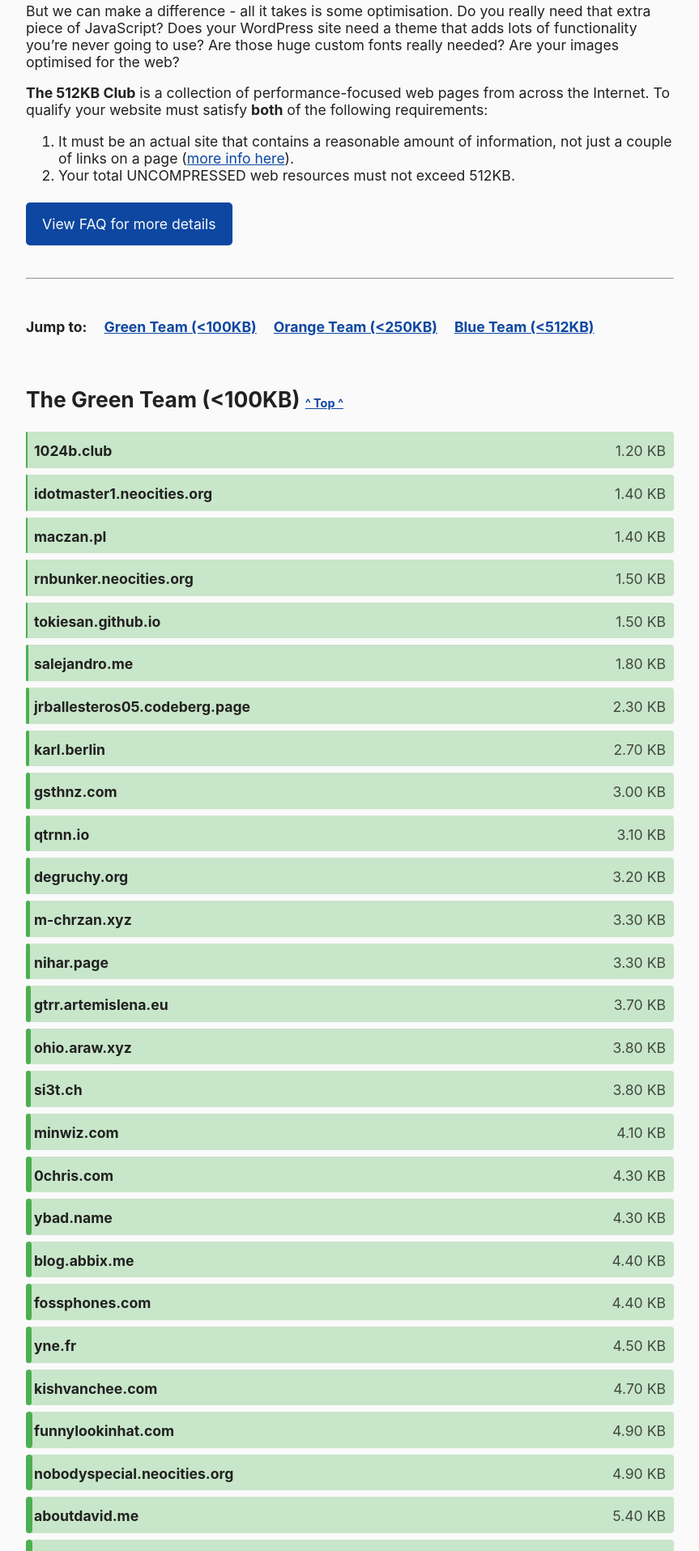
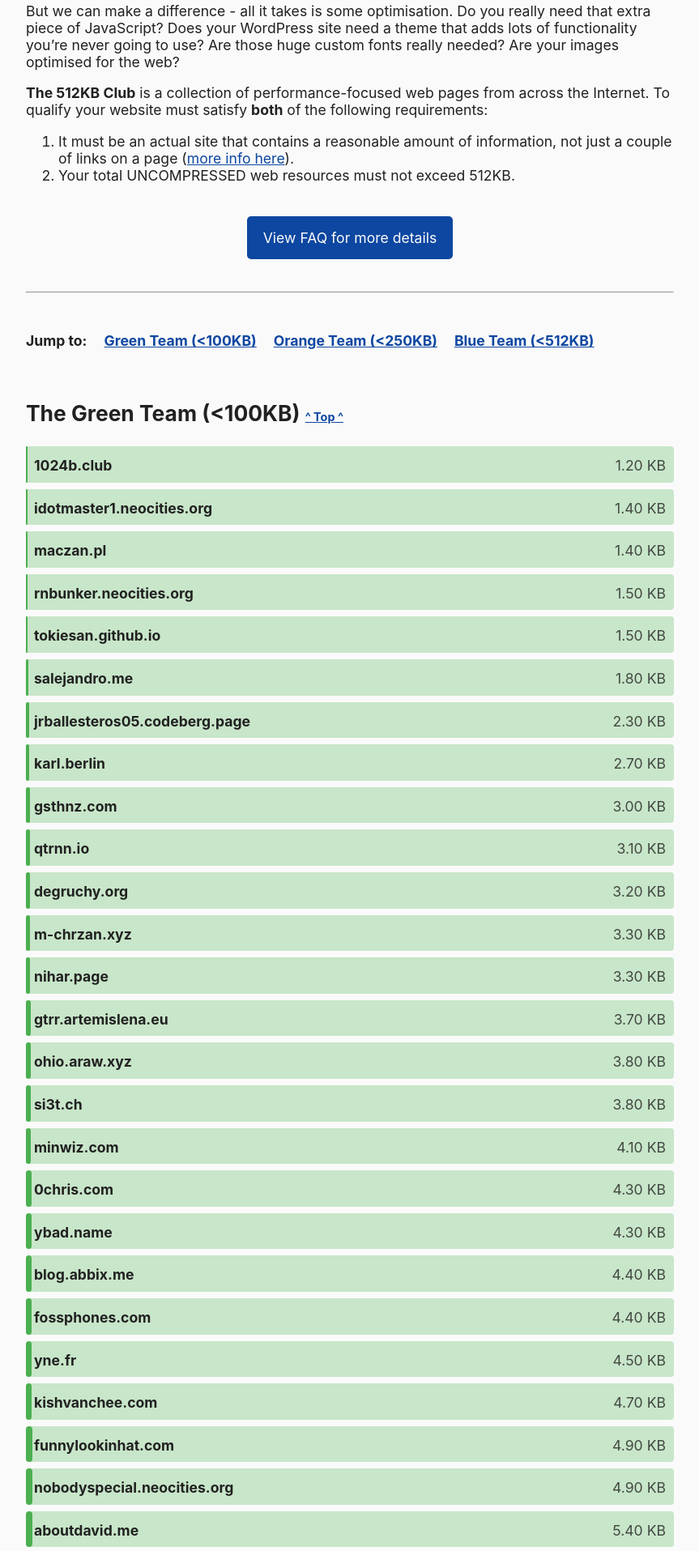
Before and after one commit to kevquirk/512kb.club, a Jekyll site: the page built from index.md, in a window 1280 px wide. Shown: the part 388-2303 px from the top of the page at 81% size, without its empty margins (208-1071 px from the left). Built offline with Jekyll 4.4.1, drawn with Linux system fonts in a browser that asks for light colours.

Commit message:
Made FAQ button centered

```diff
--- a/assets/css/style.css
+++ b/assets/css/style.css
@@ -116,6 +116,10 @@
 .medium {
     font-weight: bold;
     font-size: 1.4rem;
+}
+
+.centre {
+  text-align: center;
 }
 
 h1,
--- a/index.md
+++ b/index.md
@@ -14,7 +14,9 @@
 2. Your total UNCOMPRESSED web resources must not exceed 512KB.
 
 <br>
-<a class="button" href="/faq">View FAQ for more details</a>
+<div class="centre">
+  <a class="button" href="/faq">View FAQ for more details</a>
+</div>
 
 <br>
 <hr>
```
Also changed, not shown: Gemfile.lock.
